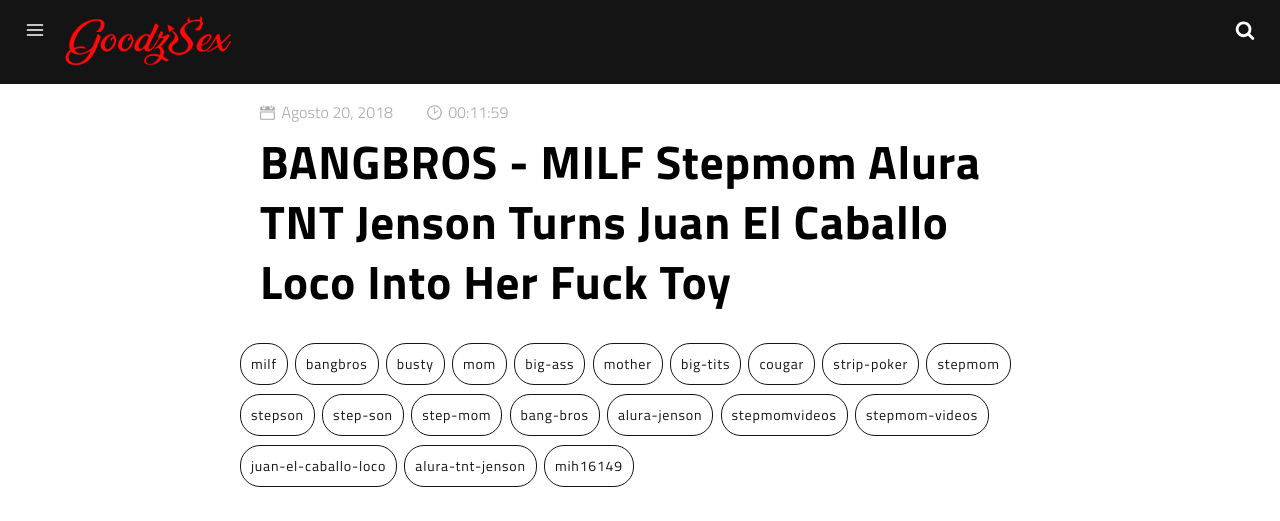
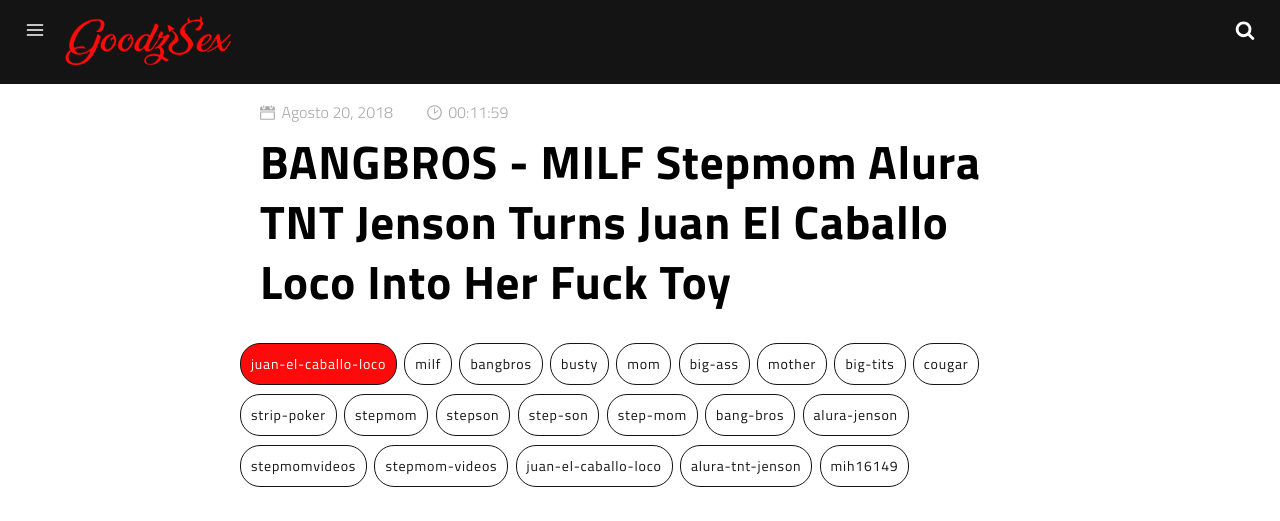
Before and after one commit to guiadamusculacao/guiadamusculacao, a Jekyll site: the page built from _posts/2018-08-20-bangbros_-_milf_stepmom_alura_tnt_jenson_turns_juan_el_caballo_loco_into_her_fuck_toy.markdown, in a window 1280 px wide and 900 px high, cut to the strip 0-521 px from the top of the window. Built offline with Jekyll 4.4.1, drawn with Linux system fonts in a browser that asks for light colours; comment, search, counter and statistics services are not loaded.

Commit message:
Update 2018-08-20-bangbros_-_milf_stepmom_alura_tnt_jenson_turns_juan_el_caballo_loco_into_her_fuck_toy.markdown

```diff
--- a/_posts/2018-08-20-bangbros_-_milf_stepmom_alura_tnt_jenson_turns_juan_el_caballo_loco_into_her_fuck_toy.markdown
+++ b/_posts/2018-08-20-bangbros_-_milf_stepmom_alura_tnt_jenson_turns_juan_el_caballo_loco_into_her_fuck_toy.markdown
@@ -5,4 +5,5 @@
 embed: 'https://www.xvideos.com/embedframe/37989161'
 duracao: 719
 tags: 'milf bangbros busty mom big-ass mother big-tits cougar strip-poker stepmom stepson step-son step-mom bang-bros alura-jenson stepmomvideos stepmom-videos juan-el-caballo-loco alura-tnt-jenson mih16149'
+pornstars: juan-el-caballo-loco
 ---
```
